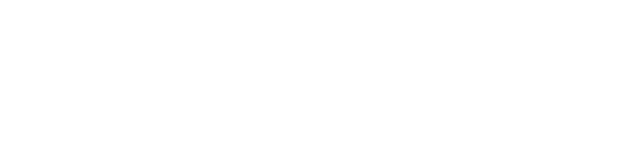
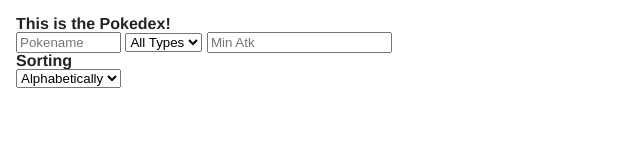
Before and after one commit to sethripman/responsive-pokedex, a plain HTML site: page pokedex/pokedex.html in a window 1280 px wide. Shown: the whole page, without its empty margins (0-640 px from the left). Drawn offline with Linux system fonts and the light colour scheme; files that its build step writes are made by us from their sources.

Commit message:
building out html

```diff
--- a/pokedex/pokedex.css
+++ b/pokedex/pokedex.css
@@ -3,6 +3,10 @@
     font-weight: 600;
     color: #222;
     padding: 1rem;
+}
+
+li {
+    display: inline;
 }
 
 .box {
--- a/pokedex/pokedex.html
+++ b/pokedex/pokedex.html
@@ -11,15 +11,56 @@
 </head>
 
 <body>
-    <header></header>
+    <header>
+        <h1>This is the Pokedex!</h1>
+    </header>
 
     <main>
+        <div id="content">
+            <div id="search-inputs">
+                <ul>
+                    <li><input type="text" id="pokename" size="10" placeholder="Pokename"></li>
+                    <li><select class="poketype">
+                            <option value="" selected>All Types</option>
+                            <option value="bug">Bug</option>
+                            <option value="dragon">Dragon</option>
+                            <option value="electric">Electric</option>
+                            <option value="fighting">Fighting</option>
+                            <option value="fire">Fire</option>
+                            <option value="flying">Flying</option>
+                            <option value="ghost">Ghost</option>
+                            <option value="grass">Grass</option>
+                            <option value="ground">Ground</option>
+                            <option value="ice">Ice</option>
+                            <option value="normal">Normal</option>
+                            <option value="poison">Poison</option>
+                            <option value="psychic">Psychic</option>
+                            <option value="rock">Rock</option>
+                            <option value="water">Water</option>
+                        </select></li>
+                        <li><input type="number" id="minpokeattack" min="0" step="1" placeholder="Min Atk"></li>
+                </ul>
+            </div>
 
+            <div id="pokelist">
+
+            </div>
+
+        </div>
     </main>
 
+    <footer>
+        <div>Sorting</div>
+        <select class="sort-filter">
+                <option value="alphabet" selected>Alphabetically</option>
+                <option value="id">ID Number</option>
+                <option value="type">Element Type</option>
+                <option value="attack">Attack</option>
+                <option value="defense">Defense</option>
+                <option value="weight">Chonk Factor</option>
+            </select>
+    </footer>
 
-
-    <footer></footer>
     <script type="module" src="pokedex.js"></script>
 </body>
 
```
